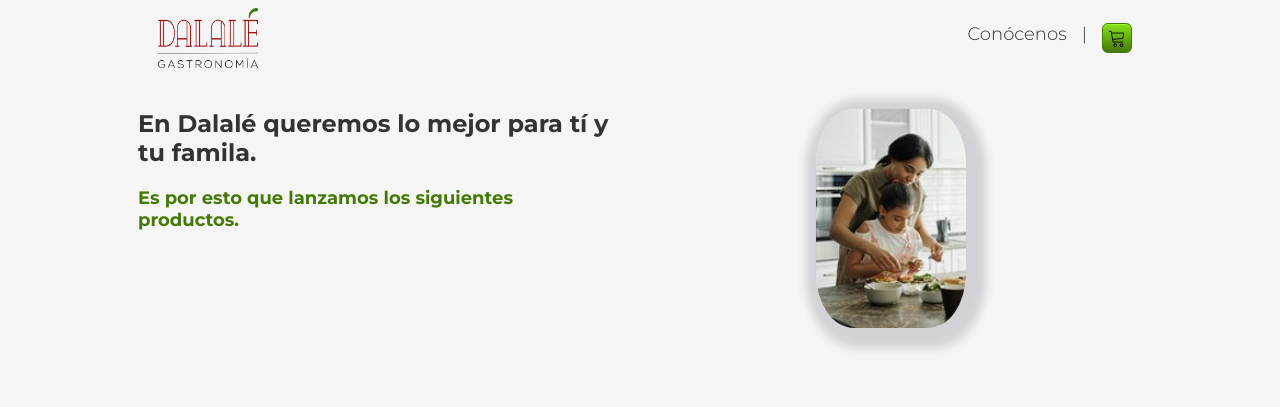
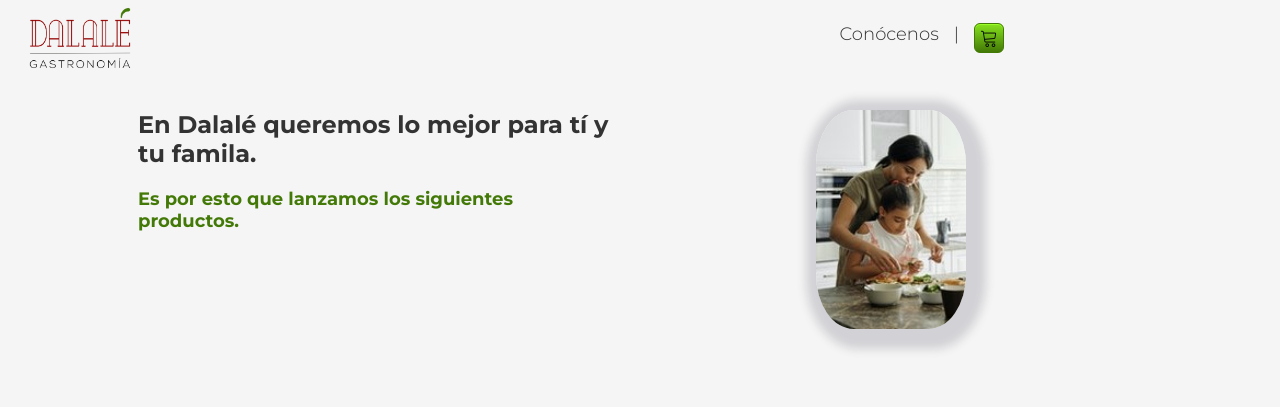
Before and after one commit to danielvaldivv/dalale-website, a React app: page / in a window 1280 px wide. Shown: the top 407 px of the page. Built offline with nearby package versions, Linux system fonts and the light colour scheme.

Commit message:
[Change] header position fixed

```diff
--- a/src/components/Description/Description.scss
+++ b/src/components/Description/Description.scss
@@ -3,6 +3,7 @@
   display: grid;
   grid-template-columns: 1fr 1fr;
   width: 100%;
+  margin-top: 80px;
 
   & h3{
     margin: 20px 0;
--- a/src/components/Header/Header.scss
+++ b/src/components/Header/Header.scss
@@ -7,4 +7,6 @@ header {
   padding: 0 20px;
   display: flex;
   justify-content: space-between;
+  position: fixed;
+  background-color: whitesmoke;
 }
--- a/src/components/Layout/Layout.jsx
+++ b/src/components/Layout/Layout.jsx
@@ -1,11 +1,9 @@
 import React from 'react'
 import Footer from '../Footer/Footer'
-import Header from '../Header/Header'
 
 function Layout({children}) {
   return (
     <>
-      <Header/>
       {children}
       <Footer/>
     </>
--- a/src/components/Logo/Logo.jsx
+++ b/src/components/Logo/Logo.jsx
@@ -1,5 +1,6 @@
 import React from 'react'
 import { Link } from 'react-router-dom'
+
 import LogoDalaleColor from '../../assets/logo/LOGO.png'
 
 function Logo() {
@@ -12,7 +13,7 @@ function Logo() {
           width=" 120px"
           height="auto"
         />
-    </figure>
+      </figure>
     </Link>
   )
 }
--- a/src/components/NavBar/NavBar.jsx
+++ b/src/components/NavBar/NavBar.jsx
@@ -14,9 +14,9 @@ function Navbar() {
         <li>
           <Link to="/checkout">
             <img
-            src={cartImg}
-            alt="Carrito de Compras"
-            width="30px"
+              src={cartImg}
+              alt="Carrito de Compras"
+              width="30px"
             />
           </Link>
         </li>
--- a/src/containers/Home/Home.jsx
+++ b/src/containers/Home/Home.jsx
@@ -1,15 +1,14 @@
 import React from 'react'
+
 import Products from '../../components/Products/Products'
 import Description from '../../components/Description/Description'
+
 import './Home.scss'
 
-function Home() {
-  return (
-    <main>
-      <Description/>
-      <Products />
-    </main>
-  )
-}
-
+const Home= () => (
+  <main>
+    <Description/>
+    <Products />
+  </main>
+)
 export default Home
--- a/src/index.js
+++ b/src/index.js
@@ -5,6 +5,6 @@ import App from './routes/App'
 import './index.css'
 
 ReactDOM.render(
-  <App/>,
-  document.getElementById('app')
+    <App/>,
+    document.getElementById('app')
 )
--- a/src/routes/App.jsx
+++ b/src/routes/App.jsx
@@ -10,6 +10,7 @@ import Success from '../containers/Success/Success'
 import Error404 from '../containers/Error404/Error404'
 import useInitialState from '../hooks/useInitialState'
 import AppContext from '../context/AppContext'
+import Header from '../components/Header/Header'
 
 
 const App = () => {
@@ -17,6 +18,7 @@ const App = () => {
   return (
     <AppContext.Provider value={initialState}>
       <BrowserRouter>
+        <Header/>
         <Layout>
           <Switch>
             <Route exact path='/' component={Home} />
--- a/webpack.config.js
+++ b/webpack.config.js
@@ -65,7 +65,7 @@ module.exports = {
     },
     compress: true,
     historyApiFallback: true,
-    open:'chorme',
+    open:true,
     port: 3007,
   },
 };
```
Lines whose indentation alone changed are shown as unchanged.
